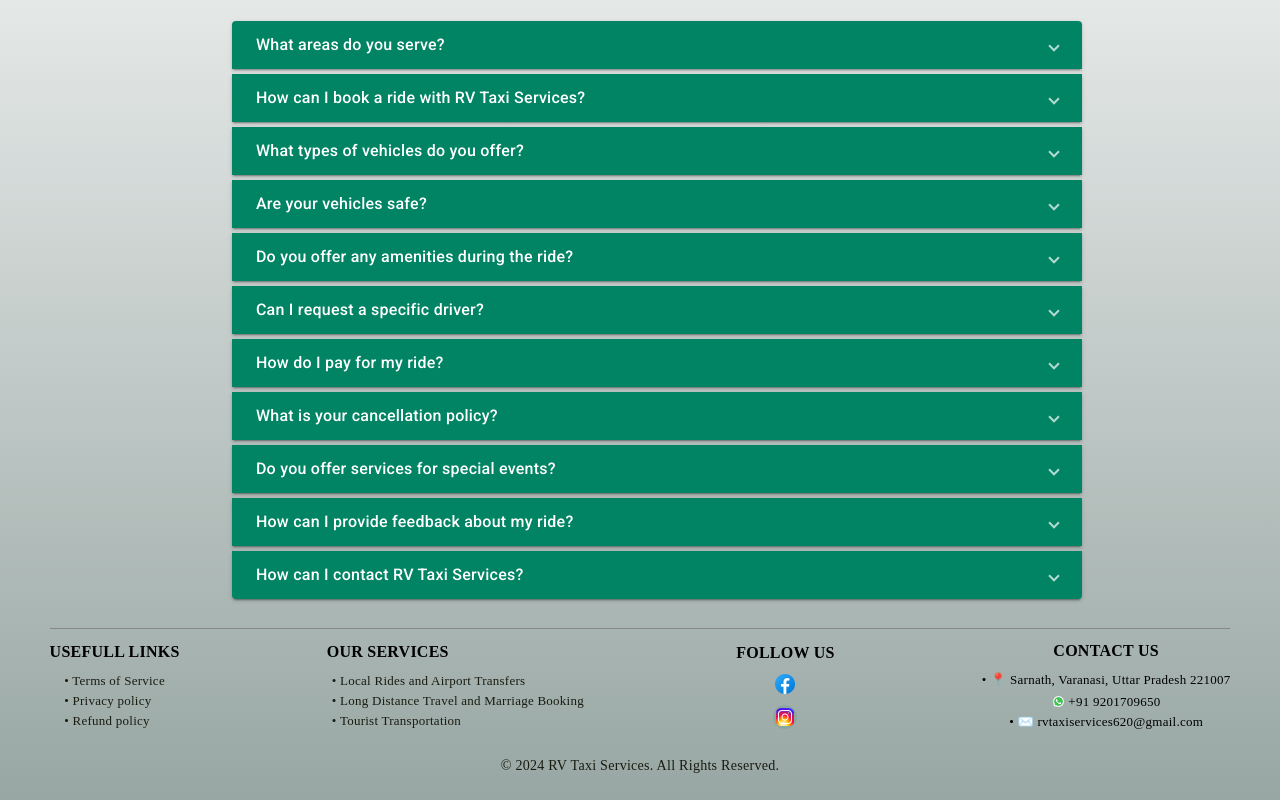
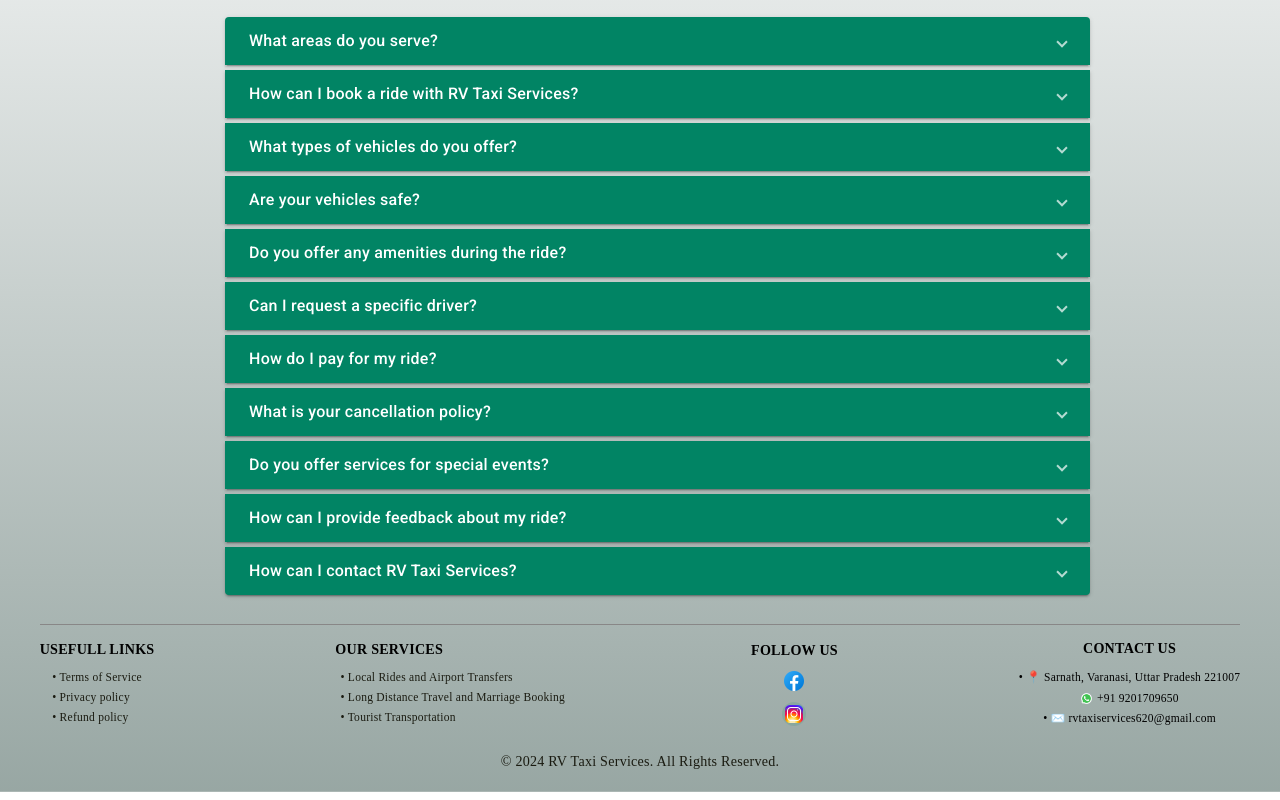
Before and after one commit to AbhiGTM19/Taxi-Service-Frontend, an Angular app: page /faq in a window 1280 px wide. Shown: the part 276-1076 px from the top of the page. Built offline with nearby package versions, Linux system fonts and the light colour scheme.

Commit message:
Texts and images are responsive now, according to screen size.

```diff
--- a/src/app/about-us/about-us.component.css
+++ b/src/app/about-us/about-us.component.css
@@ -1,6 +1,6 @@
 .desktop-1 .frame-5 {
   background: rgba(1, 132, 100, 0.2);
-  margin-bottom: 2.5rem;
+  margin-bottom: 2.5vw;
   display: flex;
   flex-direction: column;
   justify-content: space-evenly;
@@ -11,25 +11,25 @@
 }
 
 mat-card-title {
-  margin-top: -1.2rem;
+  margin-top: -1.2vw;
   display: flex;
   justify-content: center;
   align-items: center;
-  font-size: xx-large;
-  font-family: 'Outfit';
+  font-size: 3vw;
+  font-family: 'Ramaraj';
 }
 
 mat-card-content {
-  margin-top: 1.5rem;
+  margin-top: 1.5vw;
   padding: 0px 0px 0px 0px;
   text-align: left;
   overflow-wrap: break-word;
   font-family: 'Outfit';
   font-weight: 400;
-  font-size: 1.1rem;
+  font-size: 1.1vw;
   color: #1A1B11;
   line-height: 1.8;
-  letter-spacing: 0.05rem;
+  letter-spacing: 0.05vw;
 }
 
 /* ############################# */
@@ -40,7 +40,7 @@ mat-card-content {
   flex-direction: column;
   justify-content: center;
   background: linear-gradient(180deg, #FFFFFF, #14362e70);
-  padding: 1.3rem 3.1rem 1.6rem 3.1rem;
+  padding: 1.3vw 3.1vw 1.6vw 3.1vw;
   background-size: cover;
   background-position: center;
   background-repeat: no-repeat;
--- a/src/app/faq/faq.component.css
+++ b/src/app/faq/faq.component.css
@@ -5,7 +5,7 @@
   flex-direction: column;
   justify-content: center;
   background: linear-gradient(180deg, #FFFFFF, #14362e70);
-  padding: 1.3rem 3.1rem 1.6rem 3.1rem;
+  padding: 1.3vw 3.1vw 1.6vw 3.1vw;
   background-size: cover;
   background-position: center;
   background-repeat: no-repeat;
--- a/src/app/layout/footer/footer.component.css
+++ b/src/app/layout/footer/footer.component.css
@@ -1,14 +1,14 @@
 .desktop-1 .text{
     font-family: 'Ramaraja';
     width: auto;
-    font-size:small;
+    font-size: 0.9vw;
     text-decoration: none;
   }
 
   .desktop-1 .link{
     font-family: 'Ramaraja';
     width: max-content;
-    font-size:small;
+    font-size: 0.9vw;
     text-decoration: none;
     cursor: pointer;
   }
@@ -18,7 +18,7 @@
     margin-bottom: 0.7vw;
     font-weight: bold;
     font-family: 'Ramaraja';
-    font-size: medium;
+    font-size: 1.1vw;
   }
 
   .desktop-1 .usefull-link-privacy-policy-refund-policy-terms-of-service {
@@ -45,7 +45,7 @@
     margin-bottom: 0.7vw;
     font-weight: bold;
     font-family: 'Ramaraja';
-    font-size: medium;
+    font-size: 1.1vw;
   }
 
   .desktop-1 .our-services-local-rides-long-distance-travel-airport-transfers-tourist-transportation {
@@ -72,19 +72,19 @@
     margin-bottom: 0.7vw;
     font-weight: bold;
     font-family: 'Ramaraja';
-    font-size: medium;
+    font-size: 1.1vw;
   }
 
   .desktop-1 .facebook-icon {
     background: url('src/assets/icons8-facebook-48.png') 50% / contain no-repeat;
-    width: auto;
-    height: auto;
+    width: 1.5vw;
+    height: 1.5vw;
     margin-bottom: 0.7vw;
   }
   .desktop-1 .instagram-icon {
     background: url('src/assets/icons8-instagram-48.png') 50% / contain no-repeat;
-    width: auto;
-    height: auto;
+    width: 1.5vw;
+    height: 1.5vw;
     background-color: #01846322;
   }
 
@@ -103,7 +103,7 @@
     margin-bottom: 0.7vw;
     font-weight: bold;
     font-family: 'Ramaraja';
-    font-size: medium;
+    font-size: 1.1vw;
   }
 
   .desktop-1 .address-varanasi-uttar-pradesh-india {
--- a/src/app/privacy-policy/privacy-policy.component.css
+++ b/src/app/privacy-policy/privacy-policy.component.css
@@ -6,7 +6,7 @@
     flex-direction: column;
     justify-content: center;
     background: linear-gradient(180deg, #FFFFFF, #14362e70);
-    padding: 1.3rem 3.1rem 1.6rem 3.1rem;
+    padding: 1.3vw 3.1vw 1.6vw 3.1vw;
     background-size: cover;
     background-position: center;
     background-repeat: no-repeat;
--- a/src/app/refund-policy/refund-policy.component.css
+++ b/src/app/refund-policy/refund-policy.component.css
@@ -6,7 +6,7 @@
     flex-direction: column;
     justify-content: center;
     background: linear-gradient(180deg, #FFFFFF, #14362e70);
-    padding: 1.3rem 3.1rem 1.6rem 3.1rem;
+    padding: 1.3vw 3.1vw 1.6vw 3.1vw;
     background-size: cover;
     background-position: center;
     background-repeat: no-repeat;
--- a/src/app/terms-of-service/terms-of-service.component.css
+++ b/src/app/terms-of-service/terms-of-service.component.css
@@ -1,6 +1,6 @@
 .desktop-1 .frame-5 {
     background: rgba(1, 132, 100, 0.2);
-    margin-bottom: 2.5rem;
+    margin-bottom: 2.5vw;
     display: flex;
     flex-direction: column;
     justify-content: space-evenly;
@@ -11,25 +11,25 @@
 }
 
 mat-card-title {
-    margin-top: -1.2rem;
+    margin-top: -1.2vw;
     display: flex;
     justify-content: center;
     align-items: center;
-    font-size: xx-large;
+    font-size: 3vw;
     font-family: 'Outfit';
 }
 
 mat-card-content {
-    margin-top: 1.5rem;
+    margin-top: 1.5vw;
     padding: 0px 0px 0px 0px;
     text-align: left;
     overflow-wrap: break-word;
     font-family: 'Outfit';
     font-weight: 400;
-    font-size: 1.1rem;
+    font-size: 1.1vw;
     color: #1A1B11;
     line-height: 1.8;
-    letter-spacing: 0.05rem;
+    letter-spacing: 0.05vw;
 }
 
 /* ############################# */
@@ -40,7 +40,7 @@ mat-card-content {
     flex-direction: column;
     justify-content: center;
     background: linear-gradient(180deg, #FFFFFF, #14362e70);
-    padding: 1.3rem 3.1rem 1.6rem 3.1rem;
+    padding: 1.3vw 3.1vw 1.6vw 3.1vw;
     background-size: cover;
     background-position: center;
     background-repeat: no-repeat;
```
Also changed, not shown: src/app/layout/header/header.component.css (+0 -22 lines).
